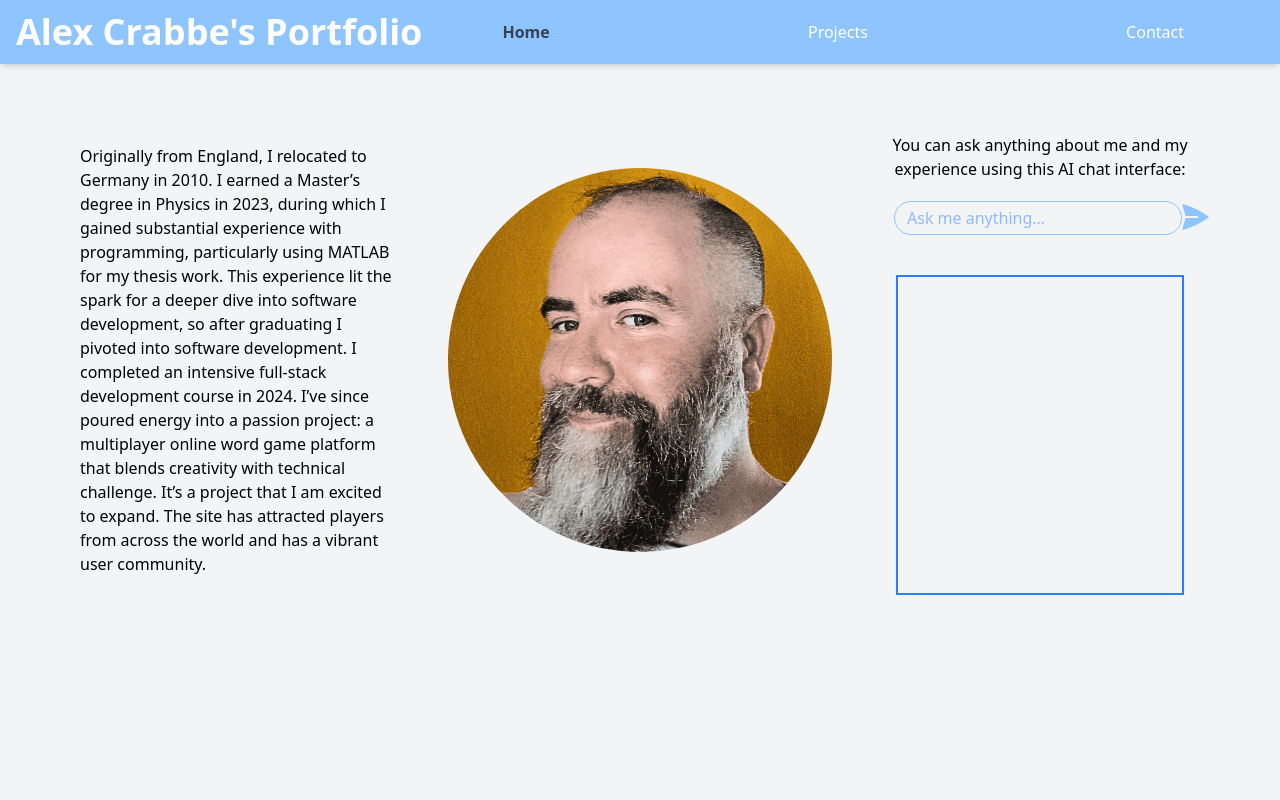
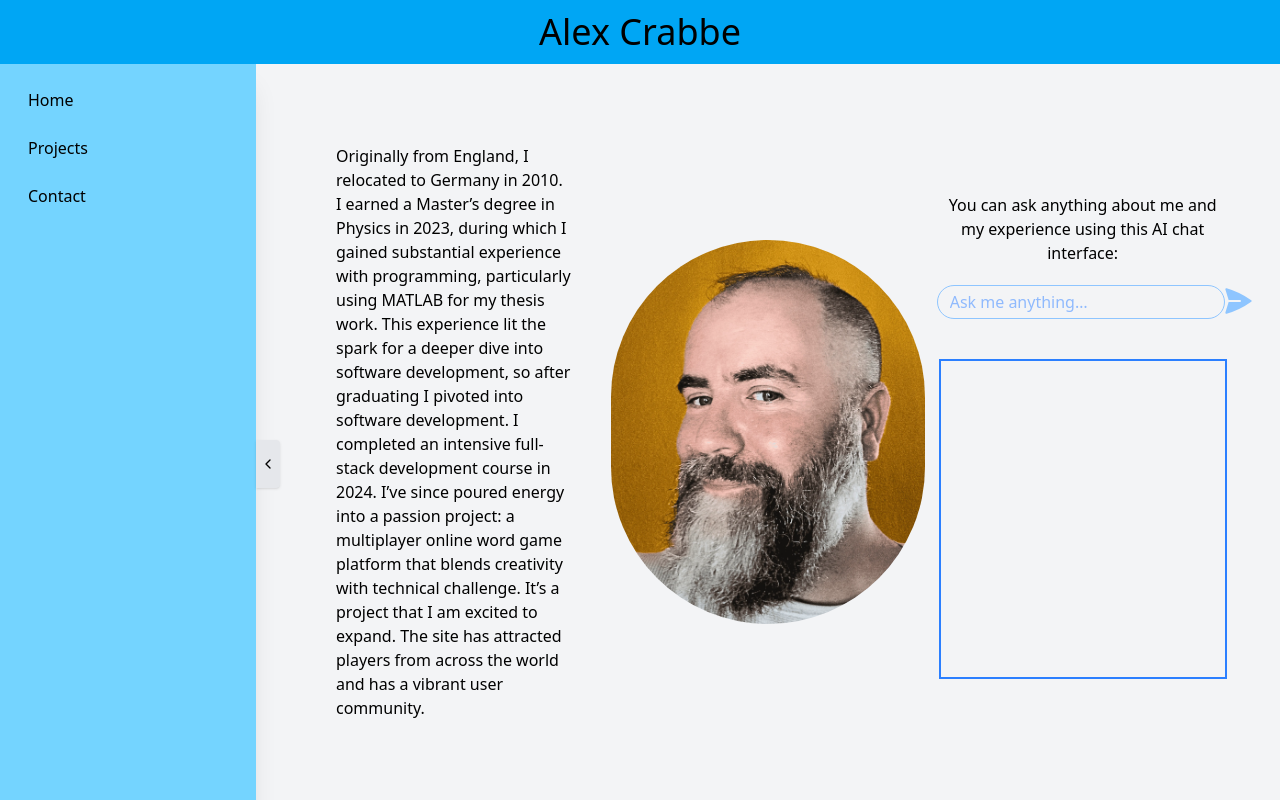
Before and after one commit to alexrobincrabbe/portfolio_frontend, a React (Vite) app: page / in a window 1280 px wide. Built offline with nearby package versions, Linux system fonts and the light colour scheme; no server answers.

Commit message:
replace navbar with sidebar

```diff
--- a/package.json
+++ b/package.json
@@ -13,6 +13,7 @@
     "@heroicons/react": "^2.2.0",
     "@tailwindcss/vite": "^4.1.10",
     "framer-motion": "^12.23.0",
+    "lucide-react": "^0.541.0",
     "react": "^19.1.0",
     "react-awesome-reveal": "^4.3.1",
     "react-dom": "^19.1.0",
--- a/src/App.tsx
+++ b/src/App.tsx
@@ -1,5 +1,5 @@
 import "./App.css";
-import Navbar from "./components/Navbar";
+import Layout from "./components/Layout";
 import Home from "./pages/home/home";
 import Projects from "./pages/projects/projects";
 import Contact from "./pages/contact/contact";
@@ -7,18 +7,13 @@ import { Routes, Route } from "react-router-dom";
 
 function App() {
   return (
-    <>
-      <div className="min-h-screen flex flex-col bg-gray-100">
-        <Navbar />
-        <div className="pt-16 flex items-center justify-center">
-          <Routes>
-            <Route path="/" element={<Home />} />
-            <Route path="/projects" element={<Projects />} />
-            <Route path="/contact" element={<Contact />} />
-          </Routes>
-        </div>
-      </div>
-    </>
+    <Routes>
+      <Route path="/" element={<Layout />}>
+        <Route index element={<Home />} />
+        <Route path="projects" element={<Projects />} />
+        <Route path="contact" element={<Contact />} />
+      </Route>
+    </Routes>
   );
 }
 
--- /dev/null
+++ b/src/components/Layout.tsx
@@ -0,0 +1,34 @@
+import { useState } from "react";
+import Sidebar from "./Sidebar";
+import Topbar from "./Topbar";
+import { Outlet } from "react-router-dom";
+
+export default function Layout() {
+  const [open, setOpen] = useState(false); // mobile
+  const [visible, setVisible] = useState(true); // desktop
+
+  return (
+    <div className="min-h-screen flex flex-col bg-gray-100">
+        <Topbar onToggle={()=> setOpen((prev) => (!prev))} />
+        <Sidebar
+          open={open}
+          visible={visible}
+          onToggle={() => setVisible((prev) => !prev)}
+        />
+        {/* Backdrop closes the sidebar when clicking outside (mobile only) */}
+      {open && (
+        <div
+          className="fixed inset-0 bg-black/30 z-30 xl:hidden"
+          onClick={() => setOpen(false)}
+        />
+      )}
+      <main
+        className={`flex-1 transition-all duration-300 ease-in-out ${
+          visible ? "xl:ml-64" : "xl:ml-0"
+        }`}
+      >
+        <Outlet />
+      </main>
+    </div>
+  );
+}
--- /dev/null
+++ b/src/components/Sidebar.tsx
@@ -0,0 +1,69 @@
+import { ChevronLeft, ChevronRight} from "lucide-react";
+import { NavLink } from "react-router-dom";
+
+type SidebarProps = {
+    open: boolean,
+    visible: boolean,
+    onToggle: () => void
+}
+export default function Sidebar(props : SidebarProps) {
+    const {open, visible, onToggle } =  props
+  return (
+    <>
+      <aside
+        className={`
+            w-64 h-full
+            blue bg-sky-300 border-right-blue shadow-xl
+            fixed  top-16 left-0
+            transform transition-transform duration-300 ease-in-out
+            ${open ? "translate-x-0" : "-translate-x-full"}
+            ${visible ? "xl:translate-x-0" : "xl:-translate-x-full"}
+            `}
+      >
+
+        <div className="relative h-full p-4 space-y-4">
+          <nav className="space-y-2">
+            <NavLink
+              to="/"
+              className="block px-3 py-2 rounded hover:bg-gray-100"
+            >
+              Home
+            </NavLink>
+            <NavLink
+              to="/projects"
+              className="block px-3 py-2 rounded hover:bg-gray-100"
+            >
+              Projects
+            </NavLink>
+            <NavLink
+              to="/contact"
+              className="block px-3 py-2 rounded hover:bg-gray-100"
+            >
+              Contact
+            </NavLink>
+          </nav>
+
+          <button
+            onClick={onToggle}
+            className="
+            hidden
+            w-6 h-12
+            bg-gray-200 hover:bg-gray-300
+            xl:flex items-center justify-center
+            absolute top-1/2 right-0
+            translate-x-full -translate-y-1/2
+            rounded-r shadow
+            "
+            title={visible ? "Collapse sidebar" : "Expand sidebar"}
+          >
+            {visible ? (
+              <ChevronLeft className="w-4 h-4" />
+            ) : (
+              <ChevronRight className="w-4 h-4" />
+            )}
+          </button>
+        </div>
+      </aside>
+    </>
+  );
+}
--- /dev/null
+++ b/src/components/Topbar.tsx
@@ -0,0 +1,21 @@
+import { Menu } from "lucide-react";
+
+type TopbarProps = {
+  onToggle: () => void;
+};
+
+export default function Topbar(props: TopbarProps) {
+  const { onToggle } = props;
+  return (
+    <div className="
+    flex justify-start
+    h-16 w-full
+    bg-sky-500
+    text-4xl">
+      <button className="xl:hidden" onClick={onToggle}>
+        <Menu size={48} />
+      </button>
+      <div className="flex justify-center items-center w-full">Alex Crabbe</div>
+    </div>
+  );
+}
```
Also changed, not shown: 2 other files (tests, documents, lock files or other folders).
